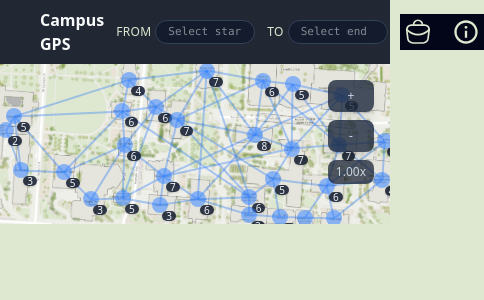
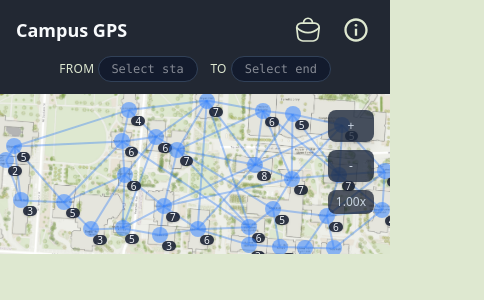
Before and after one commit to Jack-Underhill/WSU-GPS, a React (Vite) app: page / in a window 390 px wide. Shown: the top 300 px of the page, 484 px wide, since content can reach past the window. Built offline with nearby package versions, Linux system fonts and the light colour scheme.

Commit message:
Responsive Navbar

```diff
--- a/src/components/Navbar.jsx
+++ b/src/components/Navbar.jsx
@@ -41,14 +41,31 @@ function Navbar({
   };
 
   return (
-    <header className="relative z-40 flex h-16 items-center justify-between px-10 backdrop-blur bg-slate-950/85">
+    <header
+      className="
+        relative z-40
+        flex flex-wrap items-center
+        gap-x-6 gap-y-2
+        px-4 md:px-10 py-3
+        justify-between
+        bg-slate-950/85 backdrop-blur
+      "
+    >
       {/* Left side: title/status */}
-      <div className="flex items-baseline gap-2">
-        <h1 className="text-base font-semibold md:text-lg text-slate-50">Campus GPS</h1>
+      <div className="flex order-1 items-baseline gap-2 flex-none">
+        <h1 className="text-lg font-semibold md:text-xl text-slate-50">Campus GPS</h1>
       </div>
 
       {/* Middle: route summary + inputs */}
-      <div className="flex items-center px-3 gap-3 text-xs md:text-sm">
+      <div
+        className="
+          flex flex-wrap items-center gap-3
+          text-xs md:text-sm
+          order-3 md:order-2
+          basis-full md:basis-auto
+          md:flex-1 justify-center
+        "
+      >
         <RouteSearchInput
           label="From"
           value={startName}
@@ -76,7 +93,7 @@ function Navbar({
             <span className="uppercase tracking-wide text-[#DEE8D0]">
               Distance
             </span>
-            <span className="w-10 py-0.5 font-mono text-[11px] text-slate-50 md:text-xs">
+            <span className="w-fit py-0.5 font-mono text-xs text-slate-50 md:text-xs">
               {distance}
             </span>
           </div>
@@ -84,7 +101,7 @@ function Navbar({
       </div>
 
       {/* Right side: icon links */}
-      <nav className="flex items-center gap-3 bg-slate-950" aria-label="Project links">
+      <nav className="flex order-2 md:order-3 items-center gap-3 flex-none" aria-label="Project links">
         {links.map((link) => (
           <NavbarLink key={link.label} {...link} />
         ))}
--- a/src/components/RouteSearchInput.jsx
+++ b/src/components/RouteSearchInput.jsx
@@ -61,12 +61,14 @@ function RouteSearchInput({
           placeholder={placeholder}
           onChange={(e) => onChange?.(e.target.value)}
           onKeyDown={handleKeyDown}
-          className="w-25 rounded-full border border-slate-700
-                     bg-slate-900/80 px-3 py-1
-                     font-mono text-[11px] text-slate-50
-                     outline-none ring-0
-                     focus:border-[#DEE8D0] focus:ring-2 focus:ring-[#DEE8D0]/60
-                     md:text-xs"
+          className="
+            w-25 md:w-30 px-3 py-1
+            rounded-full border border-slate-700
+            bg-slate-900/80
+            focus:border-[#DEE8D0] focus:ring-2 focus:ring-[#DEE8D0]/60
+            outline-none ring-0
+            text-center font-mono text-slate-50
+            text-xs md:text-xs"
         />
 
         {/* Dropdown overlay */}
@@ -76,7 +78,7 @@ function RouteSearchInput({
                        border-slate-700 bg-slate-950/95
                        shadow-lg shadow-black/40 z-1000"
           >
-            <ul className="max-h-48 overflow-y-auto text-[11px] md:text-xs">
+            <ul className="max-h-48 overflow-y-auto text-xs md:text-xs">
               {suggestions.map((item) => {
                 const key = item.id ?? item.value ?? item.label;
                 const labelText = item.label ?? item.name ?? item.id;
```
